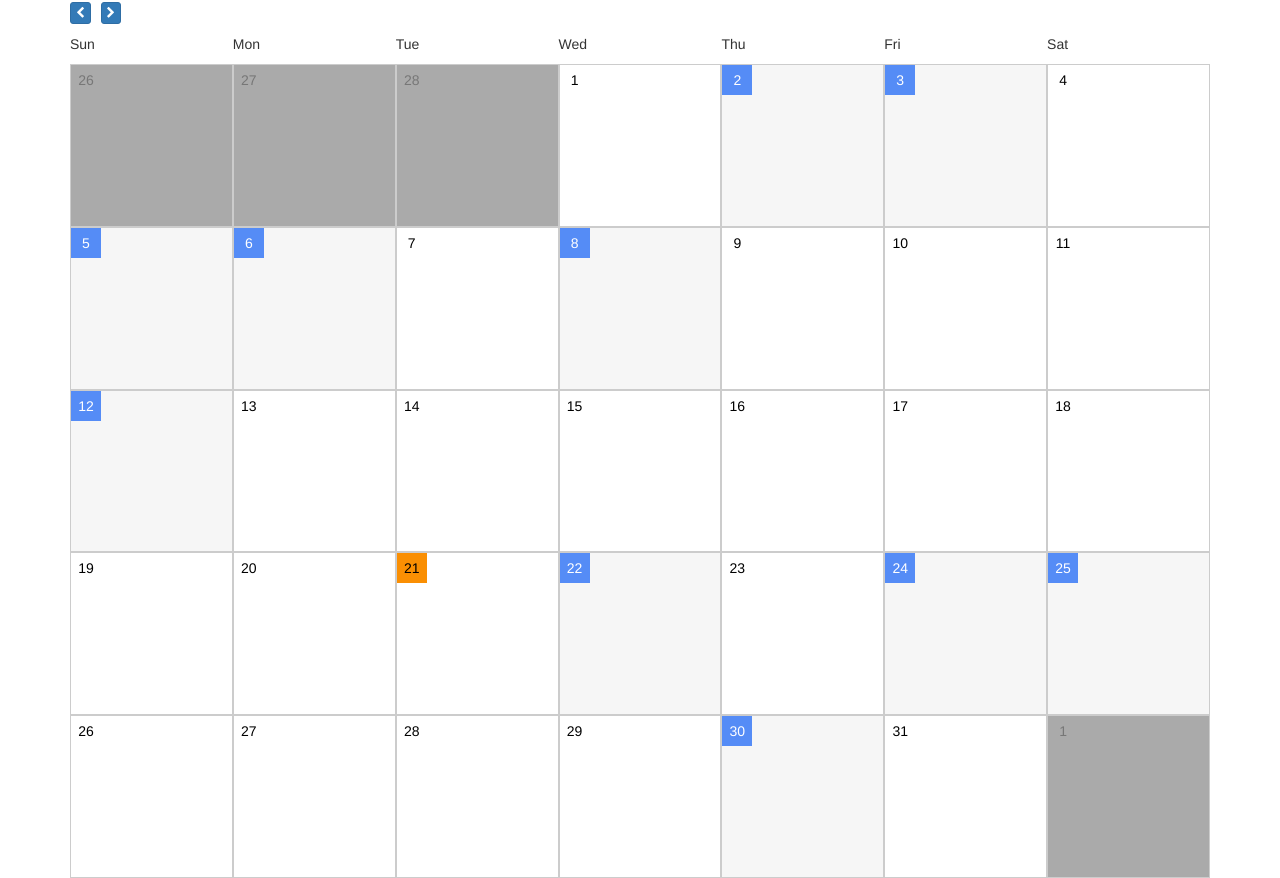
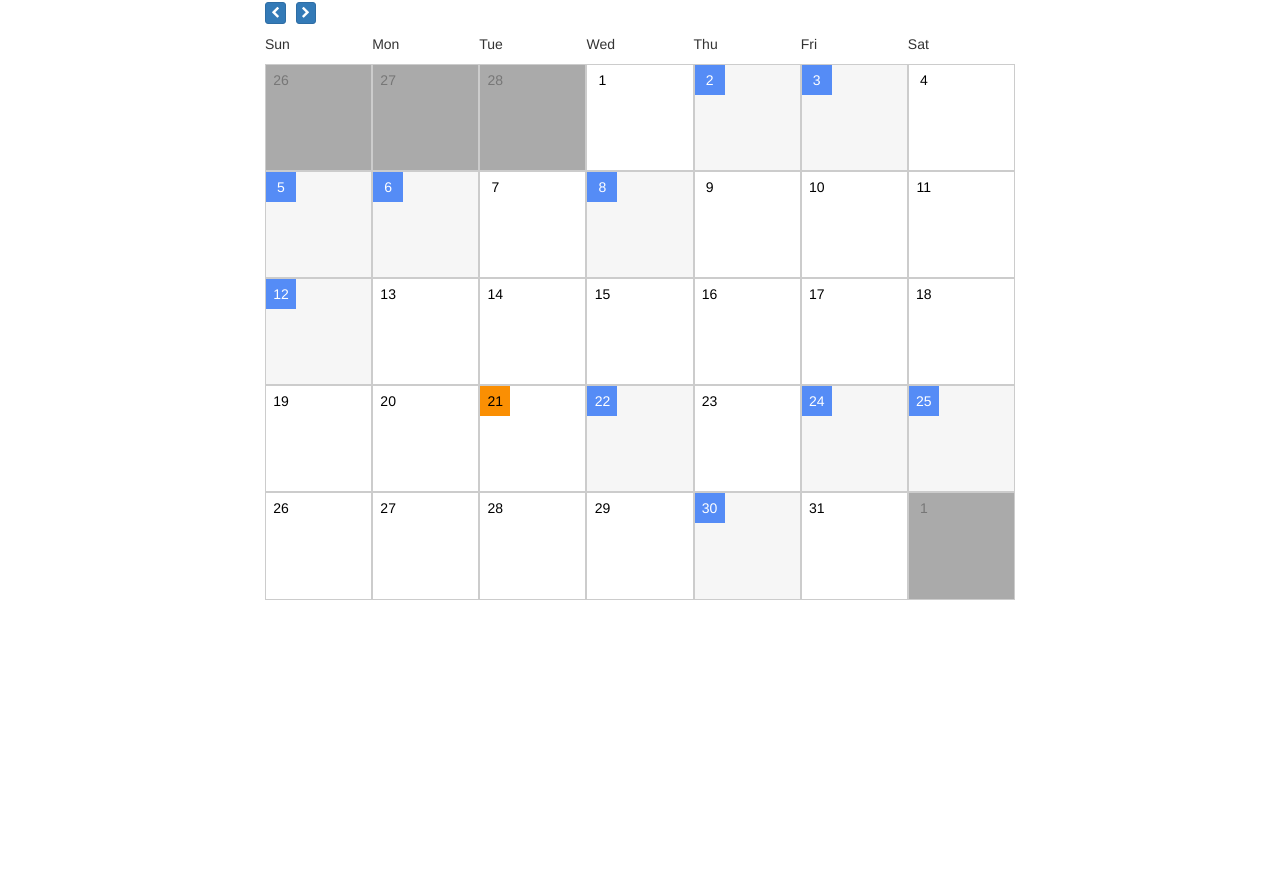
Before and after one commit to spikeon/jquery-calendar, a website: page index.html in a window 1280 px wide. Shown: the part 68-946 px from the top of the page. After the commit the page ends 800 px from the top, so only its background shows below. Drawn offline with nearby package versions, Linux system fonts and the light colour scheme.

Commit message:
Making example thinner so it doesn't look huge.

```diff
--- a/index.html
+++ b/index.html
@@ -11,7 +11,12 @@
 	</head>
 	<body>
 		<div class="container">
-			<div class="calendar"></div>
+			<div class="row">
+
+				<div class="col-md-8 col-md-offset-2">
+					<div class="calendar"></div>
+				</div>
+			</div>
 		</div>
 
 		<script src="https://code.jquery.com/jquery-3.2.0.min.js" integrity="sha256-JAW99MJVpJBGcbzEuXk4Az05s/XyDdBomFqNlM3ic+I=" crossorigin="anonymous"></script>
@@ -37,24 +42,31 @@
 				}
 
 				/* Initialize Calendar */
+
 				$('.calendar').calendar();
 
 				/* Add event with string */
+
 				$('.calendar').addEvent("March-22-2017", function(){
 					modal_alert("String Test", "This is a test of the string alert system", "March-22-2017");
 				});
 
 				/* Add event with Date object */
+
 				$('.calendar').addEvent(new Date(2017, 2, 25), function(){
 					modal_alert("Date Test", "This is a test of the Date alert system", new Date(2017, 2, 25));
 				});
 
 				/* Add event with Date object on several days in the current month */
+
 				[2,3,5,6,8,12,24, 30].forEach(function(day){
+
 					var d = new Date(2017, new Date().getMonth(), day);
+
 					$('.calendar').addEvent(d, function(d){
 						modal_alert("Dynamic Date Test", "This is a test of the date alert system.  The day is: " + d.getDate() + ".", d);
 					}.bind(this, d));
+
 				});
 
 			})(jQuery);
```
